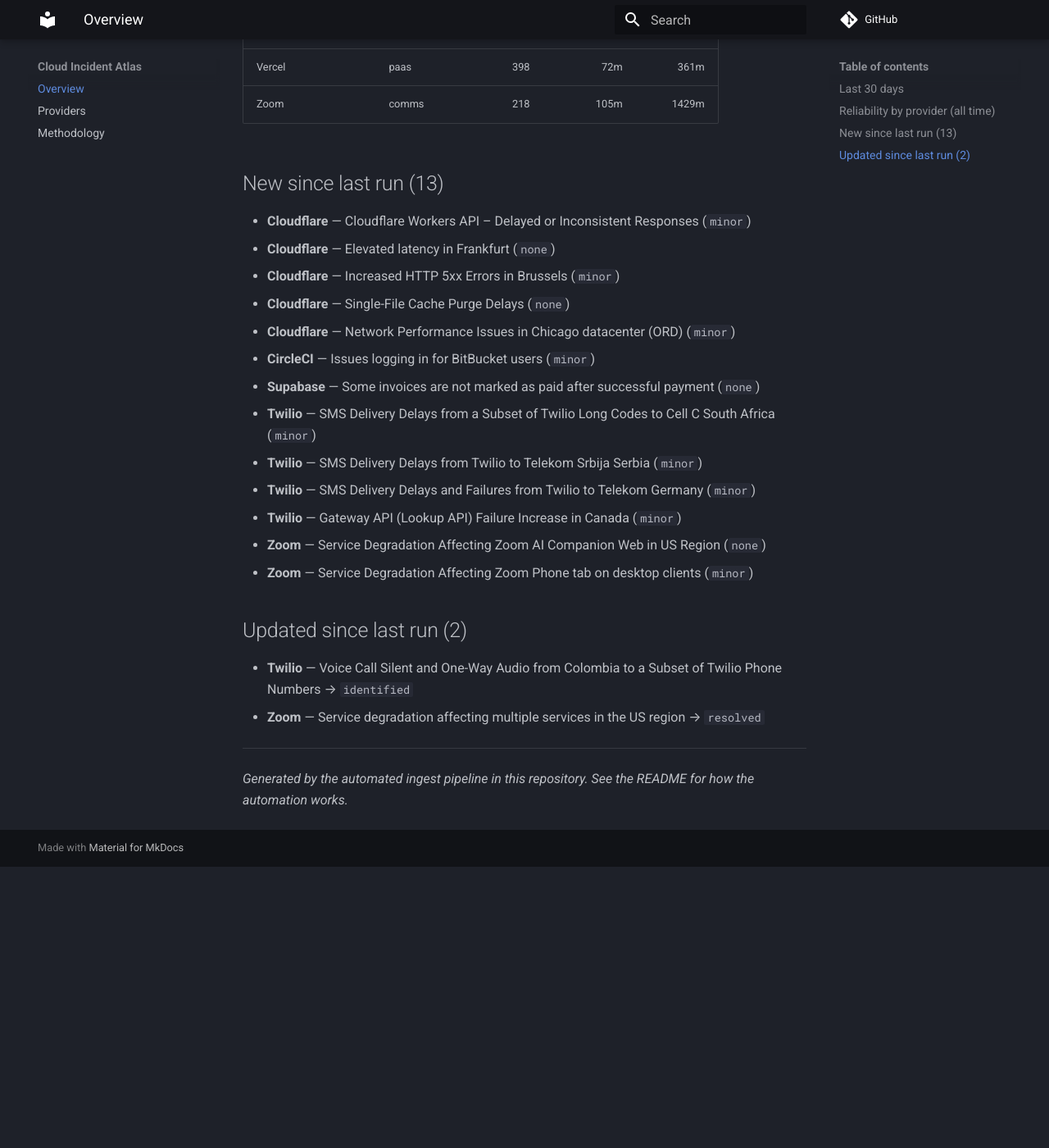
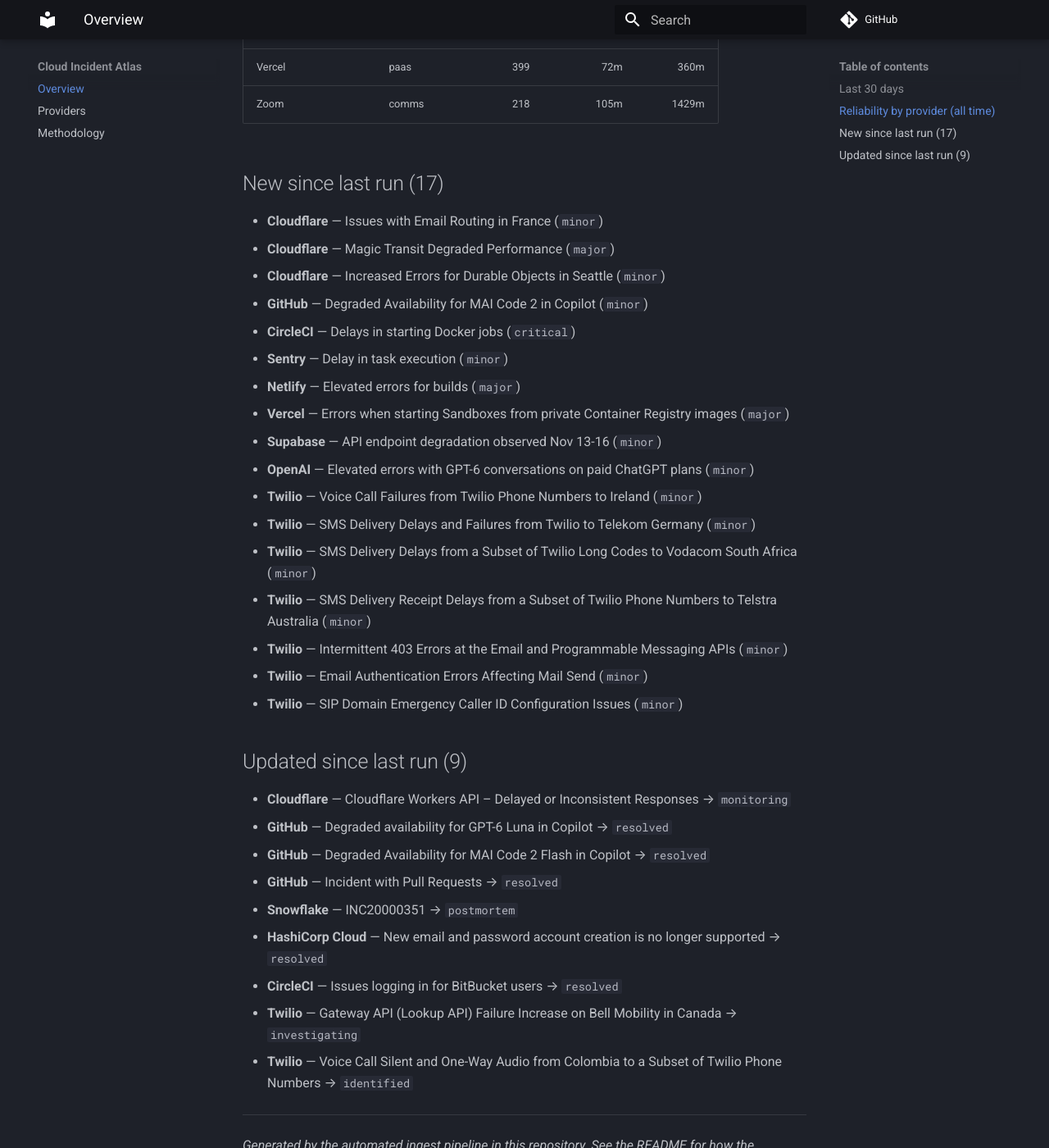
Before and after one commit to ayushgupta07xx/cloud-incident-atlas, an MkDocs documentation site: the page built from docs/index.md, in a window 1280 px wide and 1400 px high, scrolled down 1479 px. Shown: the whole window at 82% size. Built offline with MkDocs 1.6.1 and Material for MkDocs 9.7.7, drawn with Linux system fonts in a browser that asks for light colours; comment, search, counter and statistics services are not loaded; before the commit the page ends 2536 px from its top, so only the background shows below that; some of the changed text lies outside the part shown.

Commit message:
docs: refresh digest and charts
Regenerated from the corpus by the ingest pipeline.

Run: https://github.com/ayushgupta07xx/cloud-incident-atlas/actions/runs/45479725666

Co-authored-by: github-actions[bot] <41898282+github-actions[bot]@users.noreply.github.com>

```diff
--- a/docs/index.md
+++ b/docs/index.md
@@ -14,49 +14,60 @@ Cross-vendor incident data for 25 providers. Corpus: **24,160 incidents**. Updat
 | Atlassian | devtools | 39 | 120m | 2244m |
 | Amazon Web Services | cloud | 97 | — | — |
 | Microsoft Azure | cloud | 1 | — | — |
-| CircleCI | devtools | 327 | 70m | 480m |
-| Cloudflare | cdn | 6904 | 239m | 510m |
+| CircleCI | devtools | 328 | 69m | 480m |
+| Cloudflare | cdn | 6907 | 239m | 510m |
 | Confluent Cloud | data | 269 | 195m | 1585m |
 | Datadog | observability | 128 | 72m | 224m |
 | DigitalOcean | cloud | 513 | 145m | 575m |
 | Discord | comms | 228 | 56m | 295m |
 | Elastic Cloud | observability | 265 | 192m | 1462m |
 | Google Cloud Platform | cloud | 8 | 504m | — |
-| GitHub | devtools | 677 | 67m | 281m |
+| GitHub | devtools | 678 | 67m | 280m |
 | Grafana Cloud | observability | 808 | 92m | 1135m |
-| HashiCorp Cloud | devtools | 51 | 160m | 1483m |
+| HashiCorp Cloud | devtools | 51 | 162m | 1647m |
 | MongoDB Atlas | data | 279 | 120m | 1403m |
-| Netlify | paas | 235 | 41m | 236m |
+| Netlify | paas | 236 | 41m | 236m |
 | New Relic | observability | 112 | 63m | 306m |
 | npm | devtools | 69 | 107m | 340m |
-| OpenAI | ai | 146 | 113m | 752m |
-| Sentry | observability | 355 | 84m | 353m |
+| OpenAI | ai | 147 | 111m | 749m |
+| Sentry | observability | 356 | 83m | 353m |
 | Snowflake | data | 217 | 122m | 598m |
-| Supabase | paas | 469 | 148m | 1239m |
-| Twilio | comms | 11347 | 272m | 1135m |
-| Vercel | paas | 398 | 72m | 361m |
+| Supabase | paas | 470 | 148m | 1239m |
+| Twilio | comms | 11354 | 272m | 1135m |
+| Vercel | paas | 399 | 72m | 360m |
 | Zoom | comms | 218 | 105m | 1429m |
 
-## New since last run (13)
+## New since last run (17)
 
-- **Cloudflare** — Cloudflare Workers API – Delayed or Inconsistent Responses (`minor`)
-- **Cloudflare** — Elevated latency in Frankfurt (`none`)
-- **Cloudflare** — Increased HTTP 5xx Errors in Brussels (`minor`)
-- **Cloudflare** — Single-File Cache Purge Delays (`none`)
-- **Cloudflare** — Network Performance Issues in Chicago datacenter (ORD) (`minor`)
-- **CircleCI** — Issues logging in for BitBucket users (`minor`)
-- **Supabase** — Some invoices are not marked as paid after successful payment (`none`)
-- **Twilio** — SMS Delivery Delays from a Subset of Twilio Long Codes to Cell C South Africa (`minor`)
-- **Twilio** — SMS Delivery Delays from Twilio to Telekom Srbija Serbia (`minor`)
+- **Cloudflare** — Issues with Email Routing in France (`minor`)
+- **Cloudflare** — Magic Transit Degraded Performance (`major`)
+- **Cloudflare** — Increased Errors for Durable Objects in Seattle (`minor`)
+- **GitHub** — Degraded Availability for MAI Code 2 in Copilot (`minor`)
+- **CircleCI** — Delays in starting Docker jobs (`critical`)
+- **Sentry** — Delay in task execution (`minor`)
+- **Netlify** — Elevated errors for builds (`major`)
+- **Vercel** — Errors when starting Sandboxes from private Container Registry images (`major`)
+- **Supabase** — API endpoint degradation observed Nov 13-16 (`minor`)
+- **OpenAI** — Elevated errors with GPT-6 conversations on paid ChatGPT plans (`minor`)
+- **Twilio** — Voice Call Failures from Twilio Phone Numbers to Ireland (`minor`)
 - **Twilio** — SMS Delivery Delays and Failures from Twilio to Telekom Germany (`minor`)
-- **Twilio** — Gateway API (Lookup API) Failure Increase in Canada (`minor`)
-- **Zoom** — Service Degradation Affecting Zoom AI Companion Web in US Region (`none`)
-- **Zoom** — Service Degradation Affecting Zoom Phone tab on desktop clients (`minor`)
+- **Twilio** — SMS Delivery Delays from a Subset of Twilio Long Codes to Vodacom South Africa (`minor`)
+- **Twilio** — SMS Delivery Receipt Delays from a Subset of Twilio Phone Numbers to Telstra Australia (`minor`)
+- **Twilio** — Intermittent 403 Errors at the Email and Programmable Messaging APIs (`minor`)
+- **Twilio** — Email Authentication Errors Affecting Mail Send (`minor`)
+- **Twilio** — SIP Domain Emergency Caller ID Configuration Issues (`minor`)
 
-## Updated since last run (2)
+## Updated since last run (9)
 
+- **Cloudflare** — Cloudflare Workers API – Delayed or Inconsistent Responses → `monitoring`
+- **GitHub** — Degraded availability for GPT-6 Luna in Copilot → `resolved`
+- **GitHub** — Degraded Availability for MAI Code 2 Flash in Copilot → `resolved`
+- **GitHub** — Incident with Pull Requests → `resolved`
+- **Snowflake** — INC20000351 → `postmortem`
+- **HashiCorp Cloud** — New email and password account creation is no longer supported → `resolved`
+- **CircleCI** — Issues logging in for BitBucket users → `resolved`
+- **Twilio** — Gateway API (Lookup API) Failure Increase on Bell Mobility in Canada → `investigating`
 - **Twilio** — Voice Call Silent and One-Way Audio from Colombia to a Subset of Twilio Phone Numbers → `identified`
-- **Zoom** — Service degradation affecting multiple services in the US region → `resolved`
 
 ---
 
```
Also changed, not shown: other parts of docs/index.md (+3 -3 lines), README.md (+13 -6 lines), docs/providers.md (+16 -16 lines), docs/img/mttr.svg, docs/img/timeline.svg.
